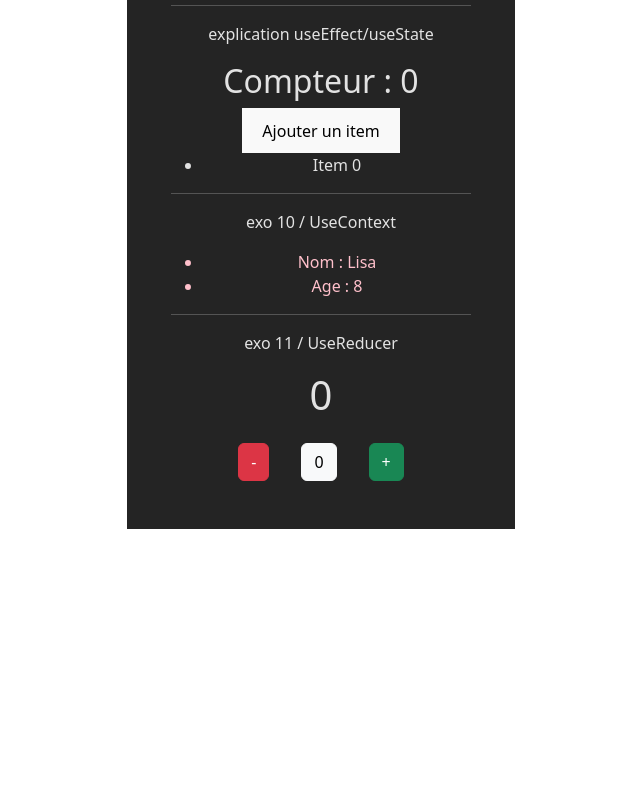
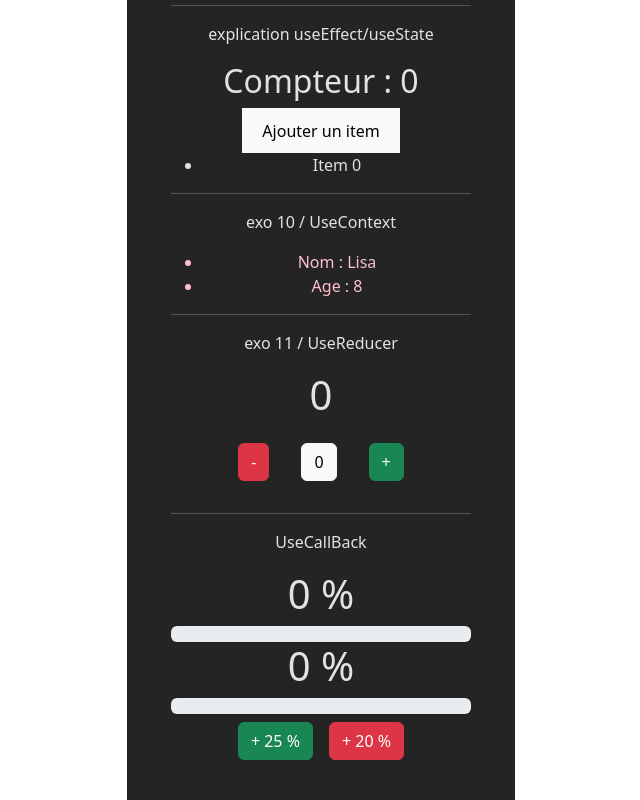
Before and after one commit to Julen37/coursREACThooks, a React (Vite) app in the folder hooksapp/: page / in a window 1280 px wide. Shown: the part 894-1694 px from the top of the page, without its empty margins (319-959 px from the left). Before the commit the page ends 1423 px from the top, so only its background shows below. Built offline with nearby package versions, Linux system fonts and the light colour scheme.

Commit message:
sans useCallback

```diff
--- a/hooksapp/src/App.jsx
+++ b/hooksapp/src/App.jsx
@@ -8,13 +8,29 @@ import Profile from './components/Profile'
 import TestUseEffect from './components/TestUseEffect'
 import Todo from './components/Todo'
 import { UserContext, ColorContext } from './components/MyContext'
-import Count from './components/Count'
+import CountReducer from './components/CountReducer'
+import Button from './components/Button'
+import CountBar from './components/CountBar'
 
 function App() {
 
   const [user, setUser] = useState(
     {name: "Lisa", age: 8}
   )
+
+  const [countOne, setCountOne] = useState({value: 0, btnColor: 'success', increment: 25 })
+  const [countTwo, setCountTwo] = useState({value: 0, btnColor: 'danger', increment: 20 })
+
+  const  incrementCountOne = (val) => {
+    countOne.value < 100 && setCountOne({...countOne, value: countOne.value + val})
+  }
+  // declaration de la fonction fléchée qui prend pour parametre val qui sera la valeur ajouté
+  // si la valeur de countone est strictement inferieur a 100 on execute la suite
+  // on prend les données du state de countone et on modifie son ancienne valeur en ajoutant la nouvelle (aka l'increment 25 ici qu'on rappel dans le bouton)
+
+  const  incrementCountTwo = (val) => {
+    countTwo.value < 100 && setCountTwo({...countTwo, value: countTwo.value + val})
+  }
 
   return (
       <div className='container'>
@@ -41,7 +57,13 @@ function App() {
         </UserContext.Provider>
         <hr />
         <p>exo 11 / UseReducer</p>
-        <Count/>
+        <CountReducer/>
+        <hr />
+        <p>UseCallBack</p>
+        <CountBar count={countOne.value} bgColor={countOne.btnColor}/>
+        <CountBar count={countTwo.value} bgColor={countTwo.btnColor}/>
+        <Button handleClick={incrementCountOne} btnColor={countOne.btnColor} increment={countOne.increment}> Count 1</Button>
+        <Button handleClick={incrementCountTwo} btnColor={countTwo.btnColor} increment={countTwo.increment}> Count 2</Button>
       </div>
   )
 }
--- /dev/null
+++ b/hooksapp/src/components/Button.jsx
@@ -0,0 +1,7 @@
+import React from 'react'
+
+function Button({handleClick, btnColor, increment, children}) {
+  return <button onClick={() => handleClick(increment)} className={`btn btn-${btnColor} m-2`}>+ {increment} %</button>
+}
+
+export default Button
--- /dev/null
+++ b/hooksapp/src/components/CountBar.jsx
@@ -0,0 +1,20 @@
+import React from 'react'
+
+function CountBar({count, bgColor}) {
+
+    const progress = {width: `${count}%`};
+
+  return (
+    <div>
+      <p className='h1'> {count} % </p>
+      <div className='progress'>
+        <div className={`progress-bar progress-bar-striped bg-${bgColor}`}
+            role='progressbar'
+            style={progress}>
+        </div>
+      </div>
+    </div>
+  )
+}
+
+export default CountBar
--- a/hooksapp/src/components/Count.jsx
+++ b/hooksapp/src/components/CountReducer.jsx
@@ -13,7 +13,7 @@ const reducer = (state, action) => {
     }
 }
 
-function Count() {
+function CountReducer() {
 
 // const [state, dispatch] = useReducer(reducer, {count: 0});
 // const [countState, countDispatch] = useReducer(reducer, 0,)
@@ -30,4 +30,4 @@ const [count, dispatch] = useReducer(reducer, initialState);
   )
 }
 
-export default Count
+export default CountReducer
```
